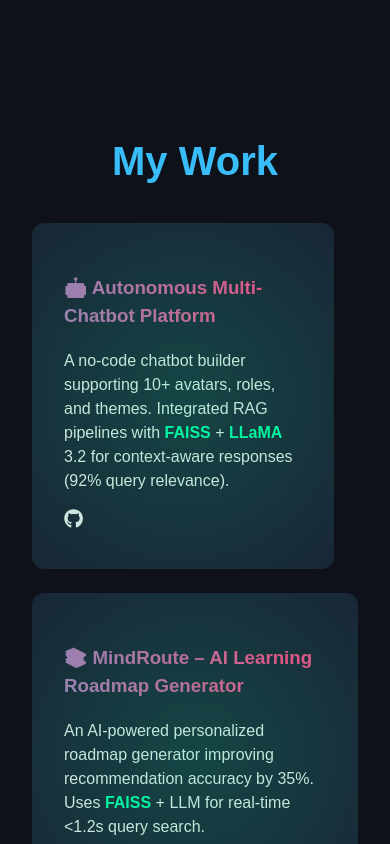
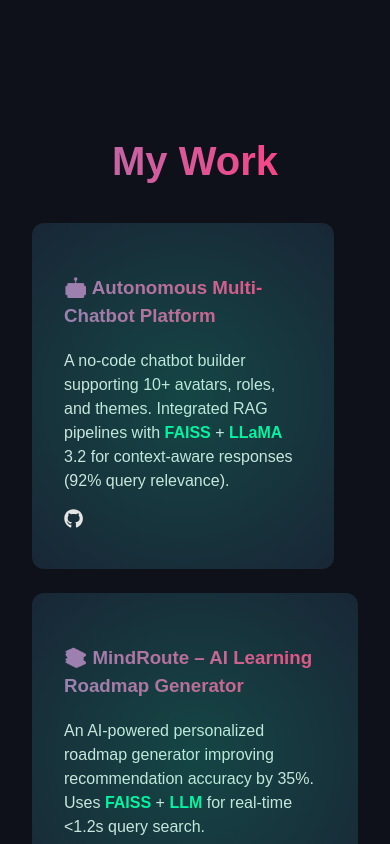
Before and after one commit to Mlakshay01/Portfolio, a React (Vite) app: page / in a window 390 px wide. Shown: the part 2580-3424 px from the top of the page. Built offline with nearby package versions, Linux system fonts and the light colour scheme; the HTML template or start-up script is replaced by a standard one.

Commit message:
Update Hero mask for mobile support and responsive styling

```diff
--- a/src/components/Hero.jsx
+++ b/src/components/Hero.jsx
@@ -5,19 +5,36 @@ export default function Hero() {
   const maskRef = useRef(null);
 
   useEffect(() => {
-    const handleMouseMove = (e) => {
-      const mask = maskRef.current;
-      if (!mask) return;
+    const mask = maskRef.current;
+    if (!mask) return;
 
-      const x = e.clientX;
-      const y = e.clientY;
-
+    const moveMask = (x, y) => {
       mask.style.left = `${x}px`;
       mask.style.top = `${y}px`;
     };
 
+    // Mouse movement
+    const handleMouseMove = (e) => moveMask(e.clientX, e.clientY);
     window.addEventListener("mousemove", handleMouseMove);
-    return () => window.removeEventListener("mousemove", handleMouseMove);
+
+    // Touch movement for mobile
+    const handleTouchMove = (e) => {
+      if (e.touches.length > 0) {
+        const touch = e.touches[0];
+        moveMask(touch.clientX, touch.clientY);
+      }
+    };
+    window.addEventListener("touchmove", handleTouchMove);
+
+    // Set initial mask position at center
+    const centerX = window.innerWidth / 2;
+    const centerY = window.innerHeight / 2;
+    moveMask(centerX, centerY);
+
+    return () => {
+      window.removeEventListener("mousemove", handleMouseMove);
+      window.removeEventListener("touchmove", handleTouchMove);
+    };
   }, []);
 
   return (
@@ -25,17 +42,28 @@ export default function Hero() {
       {/* Hero portrait */}
       <img src="/hero-sketch.png" alt="Portrait" className="hero-bg" />
 
-      {/* Circular mask following cursor */}
+      {/* Circular mask following cursor / touch */}
       <div className="hero-mask" ref={maskRef}></div>
 
       {/* Hero content */}
       <div className="hero-content fade-in">
-        <h1>Hello, I’m <span className="highlight">Lakshay Malik</span></h1>
+        <h1>
+          Hello, I’m <span className="highlight">Lakshay Malik</span>
+        </h1>
         <h2 className="typing">Web Developer | AI Enthusiast | Engineer</h2>
         <p>I build modern, scalable web applications and AI-driven solutions.</p>
         <div className="hero-buttons">
-          <a href="#projects" className="btn">View Projects</a>
-          <a href="https://drive.google.com/file/d/1dDYWzpLLSjM_h-hzlOKeurRt3sIgsw6i/view?usp=drive_link" target="_blank" rel="noreferrer" className="btn btn-outline">Download Resume</a>
+          <a href="#projects" className="btn">
+            View Projects
+          </a>
+          <a
+            href="https://drive.google.com/file/d/1dDYWzpLLSjM_h-hzlOKeurRt3sIgsw6i/view?usp=drive_link"
+            target="_blank"
+            rel="noreferrer"
+            className="btn btn-outline"
+          >
+            Download Resume
+          </a>
         </div>
       </div>
     </section>
--- a/src/components/Projects.jsx
+++ b/src/components/Projects.jsx
@@ -26,29 +26,46 @@ const projects = [
 ];
 
 export default function Projects() {
+  const highlightWords = ["AI", "FAISS", "LLaMA", "NER", "BERT", "LLM"];
+
   return (
     <section id="projects" className="section projects">
-      <h2>My Work</h2>
+      <h2 className="mask-text">My Work</h2>
       <div className="project-grid irregular">
         {projects.map((p, i) => (
           <div className={`project-card project-${i}`} key={i}>
             <h3 className="mask-text">{p.title}</h3>
             <p>
-              {p.desc.split(" ").map((word, idx) =>
-                ["AI", "FAISS", "LLaMA", "NER"].includes(word.replace(/[^a-zA-Z]/g,"")) ? (
-                  <span key={idx} className="highlight">{word} </span>
-                ) : (
-                  word + " "
-                )
-              )}
+              {p.desc.split(" ").map((word, idx) => {
+                const cleaned = word.replace(/[^a-zA-Z]/g, "");
+                if (highlightWords.includes(cleaned)) {
+                  return (
+                    <span key={idx} className="highlight">
+                      {word}{" "}
+                    </span>
+                  );
+                }
+                return word + " ";
+              })}
             </p>
+
             <div className="project-links">
               {p.live && (
-                <a href={p.live} target="_blank" rel="noreferrer" className="icon-link">
+                <a
+                  href={p.live}
+                  target="_blank"
+                  rel="noreferrer"
+                  className="icon-link"
+                >
                   <FaExternalLinkAlt />
                 </a>
               )}
-              <a href={p.github} target="_blank" rel="noreferrer" className="icon-link">
+              <a
+                href={p.github}
+                target="_blank"
+                rel="noreferrer"
+                className="icon-link"
+              >
                 <FaGithub />
               </a>
             </div>
--- a/src/styles/Projects.css
+++ b/src/styles/Projects.css
@@ -1,7 +1,12 @@
-/* =================== */
 /* Gradient Text Mask for Project Titles */
 .mask-text {
-  background: linear-gradient(270deg, var(--accent-blue), var(--accent-neon), var(--accent-pink), var(--accent-blue));
+  background: linear-gradient(
+    270deg,
+    var(--accent-blue),
+    var(--accent-neon),
+    var(--accent-pink),
+    var(--accent-blue)
+  );
   background-size: 600% 600%;
   -webkit-background-clip: text;
   -webkit-text-fill-color: transparent;
@@ -9,9 +14,15 @@
 }
 
 @keyframes gradientMove {
-  0% { background-position: 0% 50%; }
-  50% { background-position: 100% 50%; }
-  100% { background-position: 0% 50%; }
+  0% {
+    background-position: 0% 50%;
+  }
+  50% {
+    background-position: 100% 50%;
+  }
+  100% {
+    background-position: 0% 50%;
+  }
 }
 
 /* Highlight keywords in project description */
@@ -57,9 +68,14 @@
   left: -50%;
   width: 200%;
   height: 200%;
-  background: radial-gradient(circle at center, rgba(0, 245, 160, 0.2), transparent 70%);
+  background: radial-gradient(
+    circle at center,
+    rgba(0, 245, 160, 0.2),
+    transparent 70%
+  );
   transform: rotate(45deg);
   transition: all 0.5s ease;
+  pointer-events: none; /* important to allow link clicks */
 }
 
 .project-card:hover::before {
@@ -72,6 +88,14 @@
 }
 
 /* Icon Links Glow */
+.project-links {
+  margin-top: 1rem;
+  display: flex;
+  gap: 10px;
+  position: relative;
+  z-index: 2;
+}
+
 .icon-link {
   color: var(--text-main);
   font-size: 1.3rem;
@@ -87,12 +111,33 @@
 .project-grid.irregular {
   display: grid;
   grid-template-columns: repeat(auto-fit, minmax(250px, 1fr));
-  grid-auto-rows: masonry; /* fallback if masonry not supported */
   gap: 1.5rem;
 }
 
-/* Irregular sizes */
-.project-0 { grid-row: span 2; } /* taller */
-.project-1 { grid-column: span 2; } /* wider */
-.project-2 { grid-row: span 2; grid-column: span 1; }
-.project-3 { grid-column: span 2; }
+.project-0 {
+  grid-row: span 2;
+}
+.project-1 {
+  grid-column: span 2;
+}
+.project-2 {
+  grid-row: span 2;
+  grid-column: span 1;
+}
+.project-3 {
+  grid-column: span 2;
+}
+
+/* Show buttons permanently on mobile */
+@media (max-width: 768px) {
+  .project-links {
+    opacity: 1 !important;
+    transform: none !important;
+    pointer-events: auto !important;
+  }
+
+  .project-card:hover {
+    transform: none;
+    box-shadow: none;
+  }
+}
```
